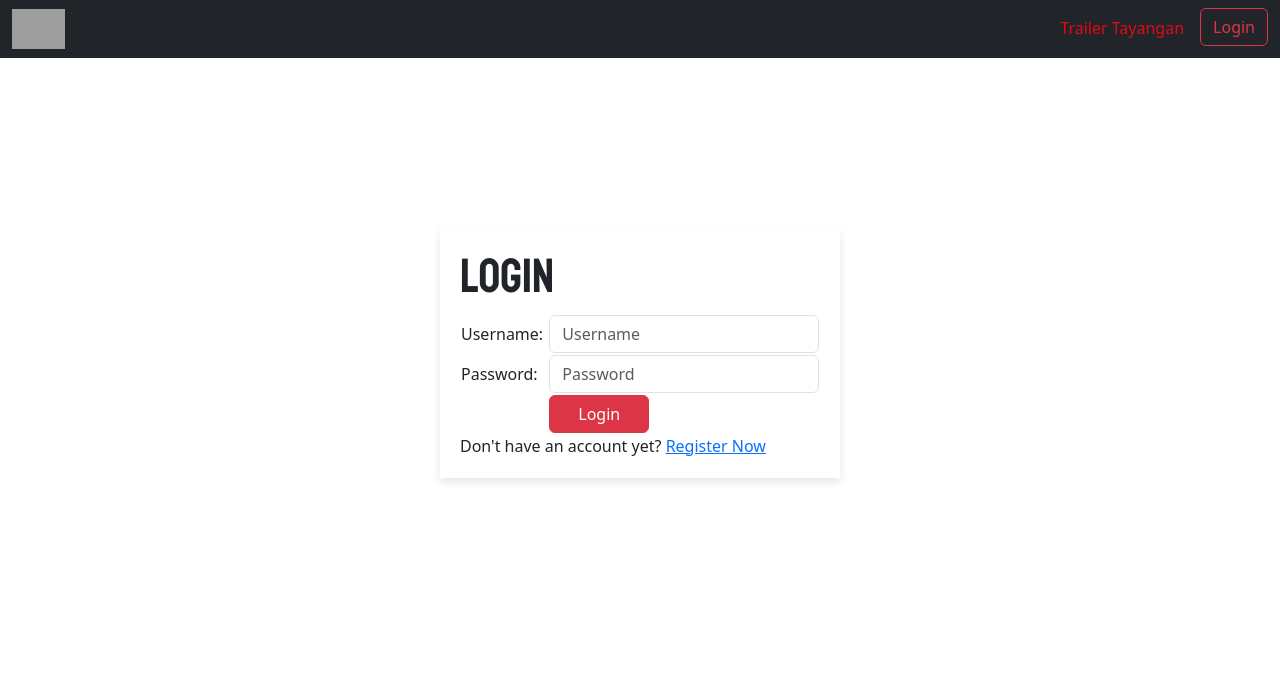
After one commit to Basdat-F6/PacilFlix-F6, a Django app: template main/templates/login.html in a window 1280 px wide. The commit adds this page. Shown: the top 697 px of the page. Run offline with Django 3.2, Linux system fonts and the light colour scheme; the template is opened without the code that fills it, so the values that code supplies are empty; grey boxes are pictures that could not be loaded.

Commit message:
Front end login, logout, register, conditionals navbar done

```diff
--- /dev/null
+++ b/main/templates/login.html
@@ -0,0 +1,74 @@
+{% extends 'base.html' %}
+
+{% block meta %}
+    <title>Login</title>
+    <style>
+        .center-container {
+            display: flex;
+            justify-content: center;
+            align-items: center;
+            min-height: 80vh;
+        }
+
+        .login {
+            width: 100%;
+            max-width: 400px;
+            padding: 20px;
+            box-shadow: 0 4px 8px rgba(0,0,0,0.1);
+            background: #fff;
+            margin-top: -50px;
+        }
+
+        table {
+            width: 100%;
+        }
+
+        .staatliches-regular {
+            font-family: "Staatliches", sans-serif;
+            font-weight: 400;
+            font-style: normal;
+            font-size: xxx-large;
+        }
+    </style>
+{% endblock meta %}
+
+{% block content %}
+
+{% include 'navbar.html' %}
+
+<div class="center-container">
+    <div class="login">
+        <h1 class="staatliches-regular">Login</h1>
+        <form method="POST" action="">
+            {% csrf_token %}
+            <table>
+                <tr>
+                    <td>Username: </td>
+                    <td><input type="text" name="username" placeholder="Username" class="form-control"></td>
+                </tr>
+
+                <tr>
+                    <td>Password: </td>
+                    <td><input type="password" name="password" placeholder="Password" class="form-control"></td>
+                </tr>
+
+                <tr>
+                    <td></td>
+                    <td><input class="btn btn-danger" type="submit" value="Login" style="width: 100px;"></td>
+                </tr>
+            </table>
+        </form>
+
+        {% if messages %}
+            <ul>
+                {% for message in messages %}
+                    <li>{{ message }}</li>
+                {% endfor %}
+            </ul>
+        {% endif %}
+
+        Don't have an account yet? <a href="{% url 'main:register' %}">Register Now</a>
+    </div>
+</div>
+
+{% endblock content %}
--- a/main/urls.py
+++ b/main/urls.py
@@ -1,8 +1,12 @@
 from django.urls import path
-from main.views import show_landing_page
+from main.views import show_landing_page, register, login_user, logout_user, show_welcome_page
 
 app_name = 'main'
 
 urlpatterns = [
     path('', show_landing_page, name='show_landing_page'),
+    path('register/', register, name='register'),
+    path('login/', login_user, name='login_user'),
+    path('logout/', logout_user, name='logout_user'),
+    path('welcome/', show_welcome_page, name='show_welcome_page'),
 ]
--- a/templates/base.html
+++ b/templates/base.html
@@ -7,6 +7,9 @@
         {% block meta %}
         {% endblock meta %}
         <link href="https://cdn.jsdelivr.net/npm/bootstrap@5.3.3/dist/css/bootstrap.min.css" rel="stylesheet" integrity="sha384-QWTKZyjpPEjISv5WaRU9OFeRpok6YctnYmDr5pNlyT2bRjXh0JMhjY6hW+ALEwIH" crossorigin="anonymous">
+        <link rel="preconnect" href="https://fonts.googleapis.com">
+        <link rel="preconnect" href="https://fonts.gstatic.com" crossorigin>
+        <link href="https://fonts.googleapis.com/css2?family=Staatliches&display=swap" rel="stylesheet">
     </head>
     <body>
         {% block content %}
--- a/templates/navbar.html
+++ b/templates/navbar.html
@@ -3,22 +3,44 @@
 {% block content %}
 <nav class="navbar bg-dark">
     <div class="container-fluid">
-        <a href="https://fontmeme.com/netflix-font/"><img src="https://fontmeme.com/permalink/240425/403971fa20b165cad58adeeed6f51153.png" height="40" alt="pacilflix-logo" border="0"></a>
+        <a href="https://fontmeme.com/netflix-font/">
+          <img src="https://fontmeme.com/permalink/240425/403971fa20b165cad58adeeed6f51153.png" height="40" alt="pacilflix-logo" border="0">
+        </a>
+
         <ul class="nav nav-underline">
           <li class="nav-item">
-                  <a class="nav-link" style="color: #E50914;" href="#">Tayangan</a>
+            <a class="nav-link" style="color: #E50914;" href="#">Trailer Tayangan</a>
+          </li>
+          {% if user.is_authenticated %}
+          <li class="nav-item">
+            <a class="nav-link" style="color: #E50914;" href="#">Daftar Tayangan</a>
           </li>
           <li class="nav-item">
-                  <a class="nav-link" style="color: #E50914;" href="#">Daftar</a>
+            <a class="nav-link" style="color: #E50914;" href="#">Kelola Daftar Favorit</a>
           </li>
           <li class="nav-item">
-                  <a class="nav-link" style="color: #E50914;" href="#">Langganan</a>
+            <a class="nav-link" style="color: #E50914;" href="#">Kelola Daftar Unduhan</a>
+          </li>
+          <li class="nav-item">
+            <a class="nav-link" style="color: #E50914;" href="#">Kelola Langganan</a>
           </li>
         </ul>
         <div class="login-logout">
-            <!-- if authenticated logout, else login-->
-            <button type="button" class="btn btn-outline-danger">login/logout button</button>
+          <a href="{% url 'main:logout_user' %}">
+            <button type="button" class="btn btn-outline-danger">
+                Logout
+            </button>
+          </a>
         </div>
+        {% else %}
+        <div class="login-logout">
+          <a href="{% url 'main:show_welcome_page' %}">
+            <button type="button" class="btn btn-outline-danger">
+                Login
+            </button>
+          </a>
+        {% endif %}
+
     </div>
 </nav>
 {% endblock %}
```
Also changed, not shown: main/templates/register.html (added, +64 -0 lines), main/templates/welcome.html (added, +59 -0 lines), main/views.py (+36 -0 lines). Lines whose indentation alone changed are shown as unchanged.
